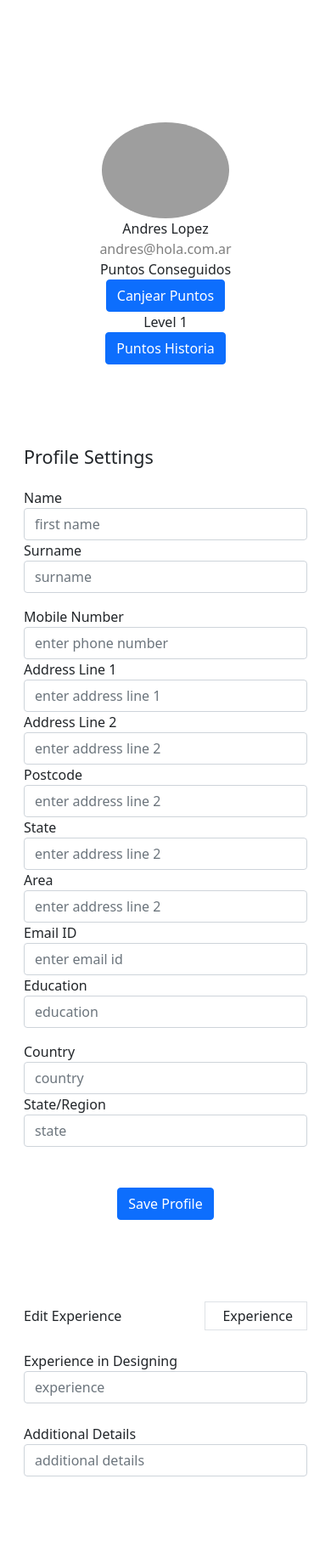
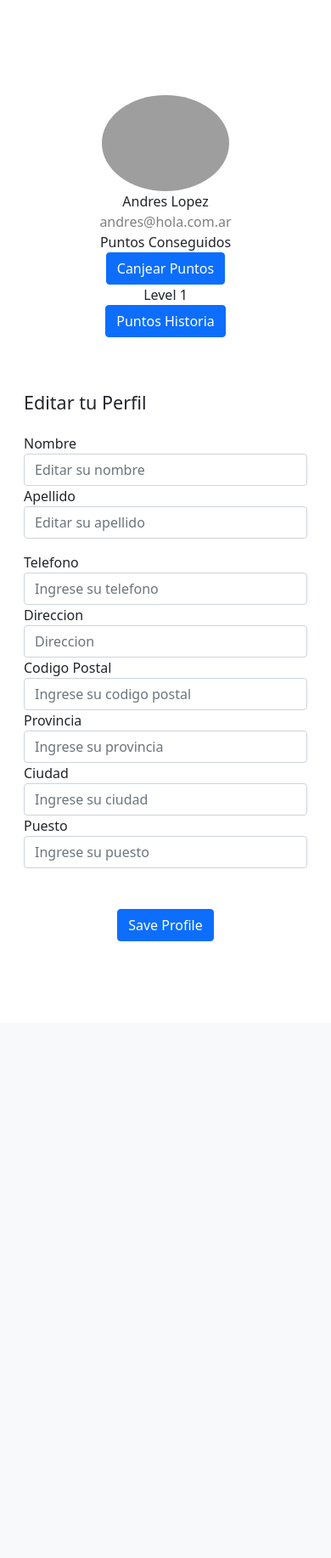
Before and after one commit to Guillef33/puntos, a PHP site: page /profile.php in a window 390 px wide. Shown: the part 56-1890 px from the top of the page at 85% size. After the commit the page ends 1164 px from the top, so only its background shows below. Run offline with PHP 8.4, Linux system fonts and the light colour scheme; a user stored in the database is signed in; grey boxes are pictures that could not be loaded.

Commit message:
ajustes guille

```diff
--- a/catalogo.php
+++ b/catalogo.php
@@ -6,13 +6,14 @@
   <meta name="viewport" content="width=device-width, initial-scale=1.0">
   <title>Customer Loyalty Program</title>
   <link href="https://cdn.jsdelivr.net/npm/bootstrap@5.0.2/dist/css/bootstrap.min.css" rel="stylesheet" integrity="sha384-EVSTQN3/azprG1Anm3QDgpJLIm9Nao0Yz1ztcQTwFspd3yD65VohhpuuCOmLASjC" crossorigin="anonymous">
+  <link rel="stylesheet" href="estilos.css">
 </head>
 <body>
 
 <?php include_once("nav.html"); ?>
 
   <main>
-    <section class="container">
+    <section class="container" id="grilla-catalogo">
     <div class="card-group">
       <div class="card">
         <img src="img/nike-air.jpg" class="card-img-top" alt="...">
--- a/php/puntosBase.php
+++ b/php/puntosBase.php
@@ -1,7 +1,7 @@
 <?php
 
 //	$idProvincia = $_GET["idProvincia"];
-	$conn = new PDO ("mysql:host=localhost;dbname=customer-loyalty","root","");
+	$conn = new PDO ("mysql:host=localhost;dbname=puntos","root","");
 	$sentenciaPuntos = $conn->prepare("SELECT * FROM puntos");
   //	$sentencia->bindParam(":idProvincia",$idProvincia,PDO::PARAM_INT);
 
--- a/points.php
+++ b/points.php
@@ -25,7 +25,7 @@
               <th>descripcion</th>
               </tr>";
             <?php
-                include("puntosBase.php");
+                include("php/puntosBase.php");
             ?>
             </table>
           </div>
@@ -35,7 +35,7 @@
 
     <section>
       <div class="container">
-      <form>
+      <form action="php/puntosBase.php">
         <div class="form-row">
           <div class="form-group col-md-6">
             <label for="inputNombre">Nombre</label>
--- a/profile.php
+++ b/profile.php
@@ -10,6 +10,7 @@
 <body>
 
 <?php include_once("nav.html"); ?>
+
 <?php
 session_start();
  ?>
@@ -18,7 +19,7 @@ session_start();
       <div class="container rounded bg-white mt-5 mb-5">
         <div class="row">
             <div class="col-md-3 border-right">
-                <div class="d-flex flex-column align-items-center text-center p-3 py-5">
+                <div class="d-flex flex-column align-items-center text-center p-3">
                   <img class="rounded-circle mt-5" width="150px" src="https://st3.depositphotos.com/15648834/17930/v/600/depositphotos_179308454-stock-illustration-unknown-person-silhouette-glasses-profile.jpg">
                   <span class="font-weight-bold"><?php echo $_SESSION["name"]; ?></span>
                   <span class="text-black-50"><?php echo $_SESSION["email"]; ?></span>
@@ -30,37 +31,24 @@ session_start();
 
                 </div>
             </div>
-            <div class="col-md-5 border-right">
+            <div class="col-md-9 border-right">
                 <div class="p-3 py-5">
                     <div class="d-flex justify-content-between align-items-center mb-3">
-                        <h4 class="text-right">Profile Settings</h4>
+                        <h4 class="text-right">Editar tu Perfil</h4>
                     </div>
                     <div class="row mt-2">
-                        <div class="col-md-6"><label class="labels">Name</label><input type="text" class="form-control" placeholder="first name" value=""></div>
-                        <div class="col-md-6"><label class="labels">Surname</label><input type="text" class="form-control" value="" placeholder="surname"></div>
+                        <div class="col-md-6"><label class="labels">Nombre</label><input type="text" class="form-control" placeholder="Editar su nombre" value=""></div>
+                        <div class="col-md-6"><label class="labels">Apellido</label><input type="text" class="form-control" value="" placeholder="Editar su apellido"></div>
                     </div>
                     <div class="row mt-3">
-                        <div class="col-md-12"><label class="labels">Mobile Number</label><input type="text" class="form-control" placeholder="enter phone number" value=""></div>
-                        <div class="col-md-12"><label class="labels">Address Line 1</label><input type="text" class="form-control" placeholder="enter address line 1" value=""></div>
-                        <div class="col-md-12"><label class="labels">Address Line 2</label><input type="text" class="form-control" placeholder="enter address line 2" value=""></div>
-                        <div class="col-md-12"><label class="labels">Postcode</label><input type="text" class="form-control" placeholder="enter address line 2" value=""></div>
-                        <div class="col-md-12"><label class="labels">State</label><input type="text" class="form-control" placeholder="enter address line 2" value=""></div>
-                        <div class="col-md-12"><label class="labels">Area</label><input type="text" class="form-control" placeholder="enter address line 2" value=""></div>
-                        <div class="col-md-12"><label class="labels">Email ID</label><input type="text" class="form-control" placeholder="enter email id" value=""></div>
-                        <div class="col-md-12"><label class="labels">Education</label><input type="text" class="form-control" placeholder="education" value=""></div>
-                    </div>
-                    <div class="row mt-3">
-                        <div class="col-md-6"><label class="labels">Country</label><input type="text" class="form-control" placeholder="country" value=""></div>
-                        <div class="col-md-6"><label class="labels">State/Region</label><input type="text" class="form-control" value="" placeholder="state"></div>
+                        <div class="col-md-12"><label class="labels">Telefono</label><input type="text" class="form-control" placeholder="Ingrese su telefono" value=""></div>
+                        <div class="col-md-12"><label class="labels">Direccion</label><input type="text" class="form-control" placeholder="Direccion" value=""></div>
+                        <div class="col-md-6"><label class="labels">Codigo Postal</label><input type="text" class="form-control" placeholder="Ingrese su codigo postal" value=""></div>
+                        <div class="col-md-6"><label class="labels">Provincia</label><input type="text" class="form-control" placeholder="Ingrese su provincia" value=""></div>
+                        <div class="col-md-12"><label class="labels">Ciudad</label><input type="text" class="form-control" placeholder="Ingrese su ciudad" value=""></div>
+                        <div class="col-md-12"><label class="labels">Puesto</label><input type="text" class="form-control" placeholder="Ingrese su puesto" value=""></div>
                     </div>
                     <div class="mt-5 text-center"><button class="btn btn-primary profile-button" type="button">Save Profile</button></div>
-                </div>
-            </div>
-            <div class="col-md-4">
-                <div class="p-3 py-5">
-                    <div class="d-flex justify-content-between align-items-center experience"><span>Edit Experience</span><span class="border px-3 p-1 add-experience"><i class="fa fa-plus"></i>&nbsp;Experience</span></div><br>
-                    <div class="col-md-12"><label class="labels">Experience in Designing</label><input type="text" class="form-control" placeholder="experience" value=""></div> <br>
-                    <div class="col-md-12"><label class="labels">Additional Details</label><input type="text" class="form-control" placeholder="additional details" value=""></div>
                 </div>
             </div>
         </div>
--- a/stats.php
+++ b/stats.php
@@ -31,7 +31,7 @@
             <th>password</th>
             </tr>";
           <?php
-              include("conexion.php");
+              include("php/conexion.php");
           ?>
           </table>
         </div>
```
Also changed, not shown: estilos.css (+9 -0 lines), php/login.php (line endings or trailing spaces). Lines whose indentation alone changed are shown as unchanged.
